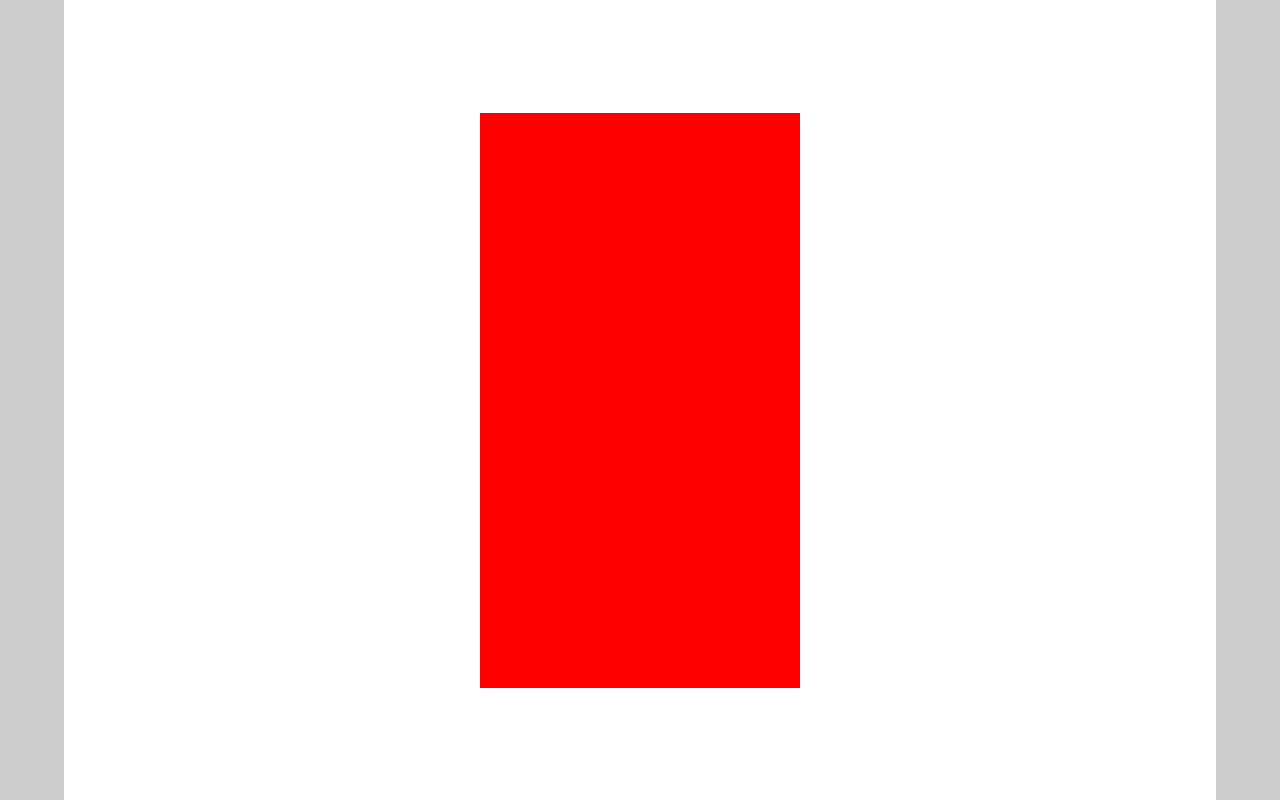
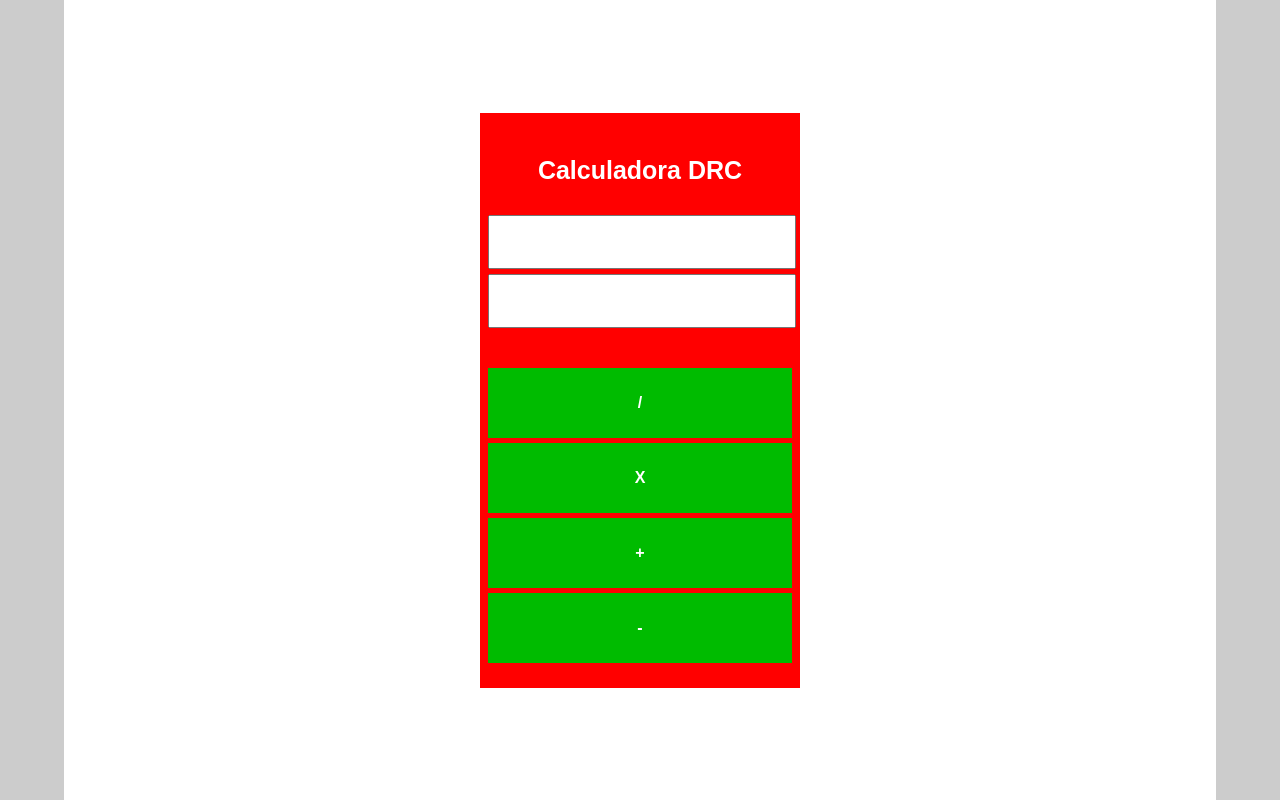
Before and after one commit to diegoreisdrc/calculadora, a PHP site: page / in a window 1280 px wide. Run offline with PHP 8.4, Linux system fonts and the light colour scheme.

Commit message:
Estilo pronto!

```diff
--- a/css/style.css
+++ b/css/style.css
@@ -15,11 +15,51 @@ body section {
 	width: 90%;
 	height: 100vh;
 	display: flex;
+	flex-direction: column;
 	justify-content: center;
 	align-items: center;
+	text-align: center;
 }
 .calc{
+	display: flex;
+	align-items: center;
+	justify-content: flex-end;
+	text-align: center;
+	flex-direction: column;
 	width: 320px;
 	height: 575px;
 	background-color: #ff0000;
 }
+.calc h1 {
+	font-size: 25px;
+	color: #fff;
+	margin-bottom: 30px;
+}
+.valores {
+	width: 95%;
+	margin-bottom: 25px;
+}
+.valores input {
+	height: 50px;
+	margin-bottom: 5px;
+}
+.operadores {
+	display: flex;
+	flex-direction: column;
+	width: 95%;
+	height: 300px;
+	margin-top: 10px;
+	margin-bottom: 20px;
+}
+.operadores div{
+	display: flex;
+	flex: 1;
+	align-items: center;
+	justify-content: center;
+	text-align: center;
+	margin-bottom: 5px;
+	background-color: #00bb00;
+	color: #fff;
+	font-weight: bold;
+
+}
--- a/index.html
+++ b/index.html
@@ -10,6 +10,17 @@
 <body>
 	<section>
 		<div class="calc">
+			<h1>Calculadora DRC</h1>
+			<div class="valores">
+				<input type="number" name="primeirovalor" id="primeirovalor"/>
+				<input type="number" name="segundovalor" id="segundovalor"/>
+			</div>
+			<div class="operadores">
+				<div id="disisor">/</div>
+				<div id="multiplicador">X</div>
+				<div id="adicao">+</div>
+				<div id="subtracao">-</div>
+			</div>
 
 		</div>
 	</section>
```
